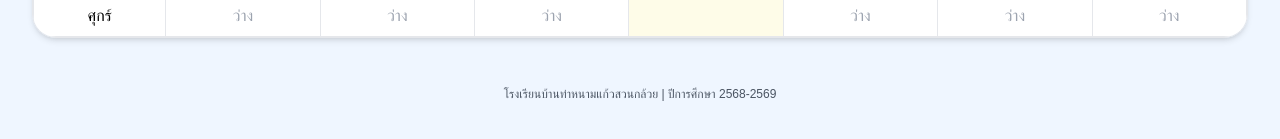
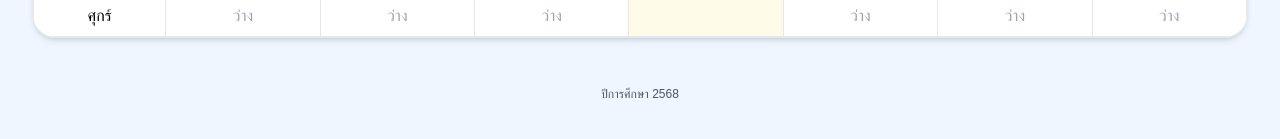
Before and after one commit to chainakon2002/student-attendance-system2, a React (Vite) app: page / in a window 1280 px wide. Shown: the part 477-616 px from the top of the page. Built offline with nearby package versions, Linux system fonts and the light colour scheme; no server answers; the database is empty.

Commit message:
Update App.jsx

```diff
--- a/src/App.jsx
+++ b/src/App.jsx
@@ -100,7 +100,7 @@ if (loading) {
 
         {/* Footer */}
         <footer className="text-center text-xs text-gray-600 py-4">
-          โรงเรียนบ้านท่าหนามแก้วสวนกล้วย | ปีการศึกษา 2568-2569
+          ปีการศึกษา 2568
         </footer>
       </div>
     </Router>
```
